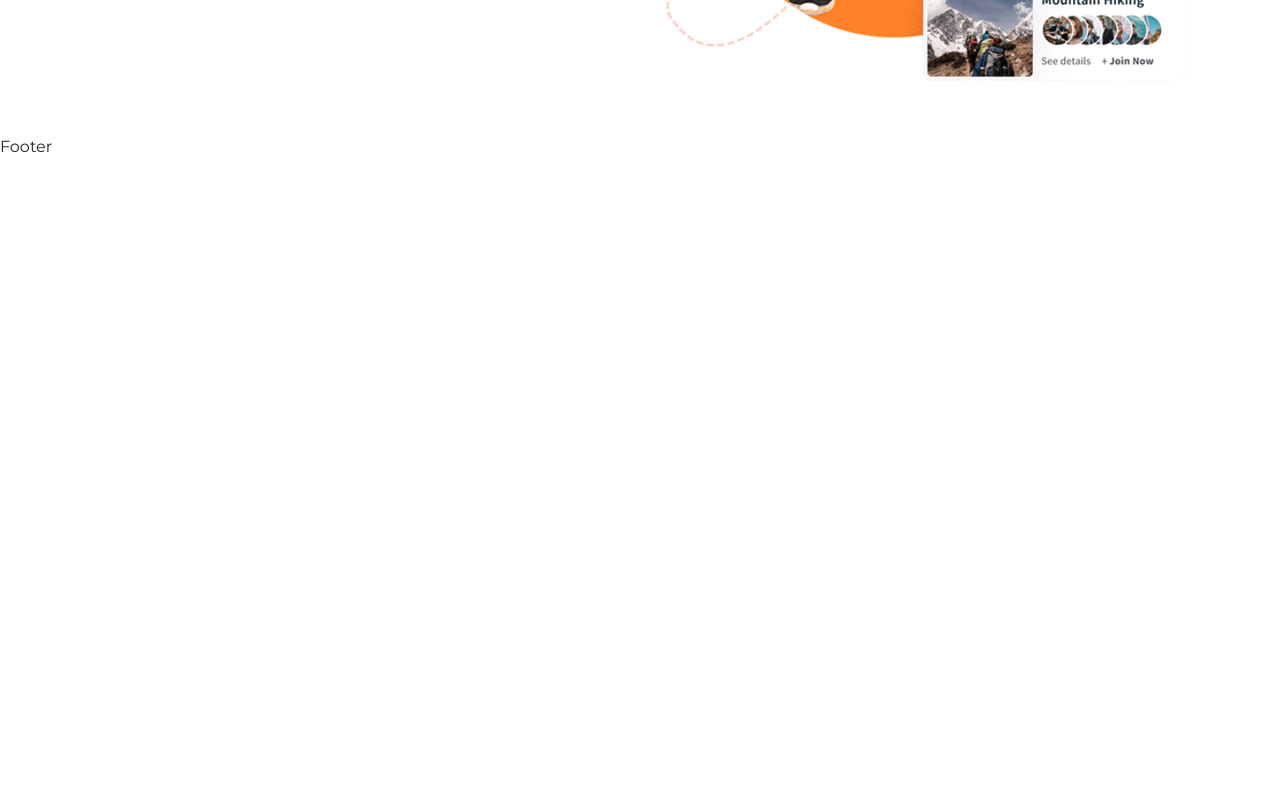
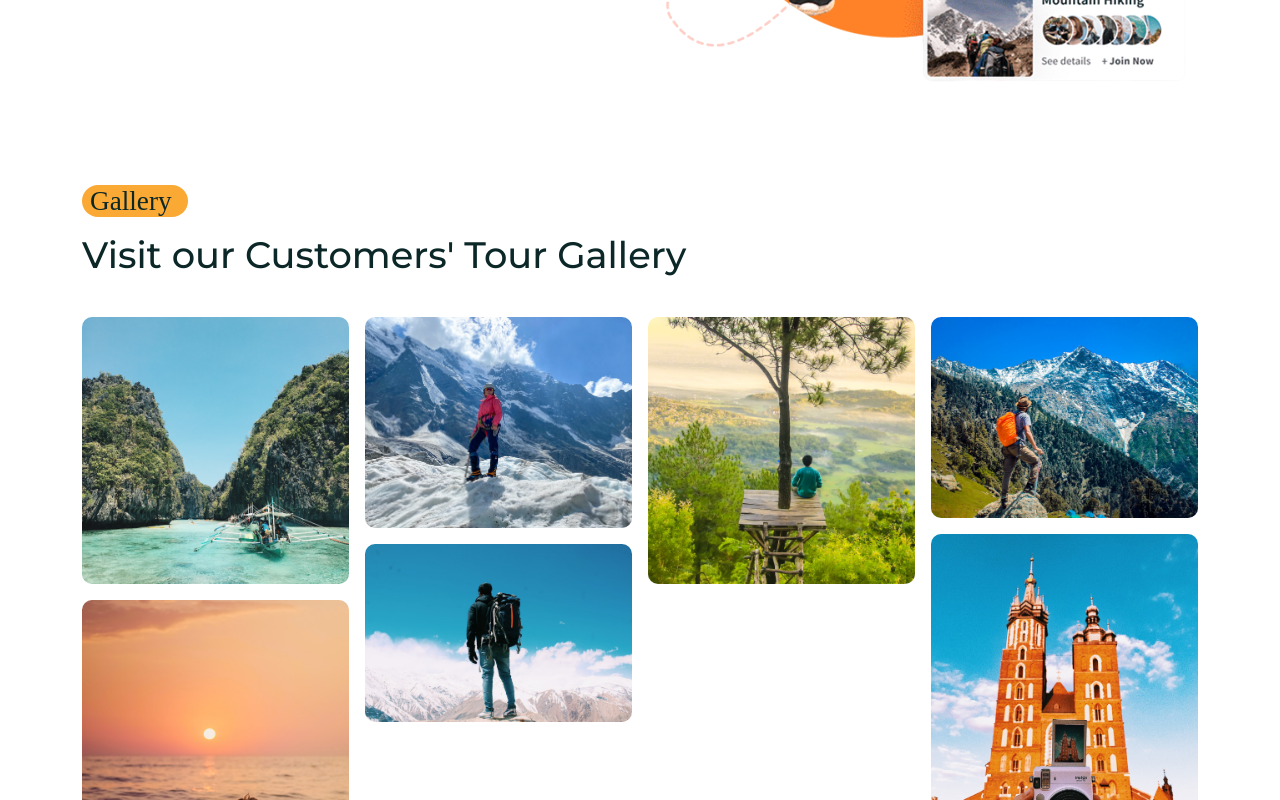
Before and after one commit to Tech-Ninja478/Tour-Management, a React (Create React App) app in the folder frontend/: page /home in a window 1280 px wide. Shown: the part 2440-3240 px from the top of the page. Before the commit the page ends 2599 px from the top, so only its background shows below. Built offline with nearby package versions, Linux system fonts and the light colour scheme; a web font is replaced by a local one.

Commit message:
Customer Gallery Added

```diff
--- /dev/null
+++ b/frontend/src/components/Image_Gallery/MasonryImagesGallery.jsx
@@ -0,0 +1,21 @@
+import React from 'react'
+import Masonry, { ResponsiveMasonry } from 'react-responsive-masonry'
+import galleryImages from './galleryImages'
+
+const MasonryImagesGallery = () => {
+    return (
+        <ResponsiveMasonry columnsCountBreakPoints={{ 350: 1, 768: 3, 992: 4 }}>
+            <Masonry gutter='1rem'>
+                {
+                    galleryImages.map((item, index) => (
+                        <img src={item} key={index} alt="" style={{ 'width': '100%', 'display': 'block', borderRadius: "10px" }}
+                        />
+                    ))
+                }
+            </Masonry>
+        </ResponsiveMasonry>
+    )
+}
+
+
+export default MasonryImagesGallery
--- /dev/null
+++ b/frontend/src/components/Image_Gallery/galleryImages.js
@@ -0,0 +1,19 @@
+import galleryImg01 from "../../assets/images/gallery-01.jpg";
+import galleryImg02 from "../../assets/images/gallery-02.jpg";
+import galleryImg03 from "../../assets/images/gallery-03.jpg";
+import galleryImg04 from "../../assets/images/gallery-04.jpg";
+import galleryImg05 from "../../assets/images/gallery-05.jpg";
+import galleryImg06 from "../../assets/images/gallery-06.jpg";
+import galleryImg07 from "../../assets/images/gallery-07.jpg";
+
+const galleryImages = [
+  galleryImg01,
+  galleryImg02,
+  galleryImg03,
+  galleryImg04,
+  galleryImg05,
+  galleryImg06,
+  galleryImg07,
+];
+
+export default galleryImages;
--- a/frontend/src/pages/Home.jsx
+++ b/frontend/src/pages/Home.jsx
@@ -12,6 +12,7 @@
 import Subtitle from '../shared/Subtitle'
 
 import FeaturedTourList from '../components/Featured-Tours/FeaturedTourList'
+import MasonryImagesGallery from '../components/Image_Gallery/MasonryImagesGallery'
 import ServiceList from '../services/ServiceList'
 import SearchBar from '../shared/SearchBar'
 
@@ -121,6 +122,22 @@
 
 
         {/* =============== Experience Section Start ================= */}
+
+        {/* =============== Gallery Section Start ==================== */}
+        <section>
+            <Container>
+                <Row>
+                    <Col lg='12'>
+                        <Subtitle subtitle={'Gallery'} />
+                        <h2 className='gallery__title'>Visit our Customers' Tour Gallery</h2>
+                    </Col>
+                    <Col lg='12'>
+                        <MasonryImagesGallery />
+                    </Col>
+                </Row>
+            </Container>
+        </section>
+        {/* =============== Gallery Section Start ==================== */}
     </>
 }
 
--- a/frontend/src/styles/home.css
+++ b/frontend/src/styles/home.css
@@ -94,3 +94,9 @@
 .experience__img img {
   width: 90%;
 }
+
+.gallery__title {
+  font-size: 2.3rem;
+  margin-bottom: 2.5rem;
+  margin-top: 1rem;
+}
```
